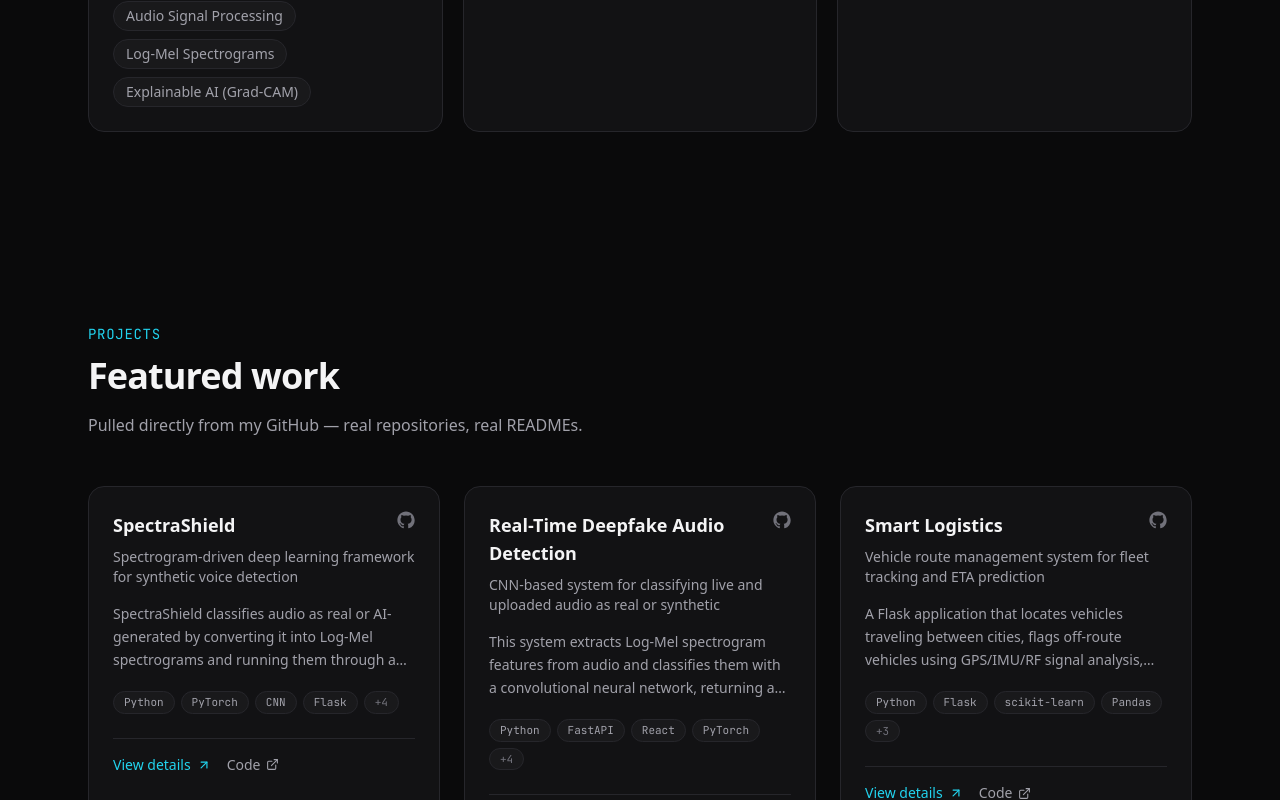
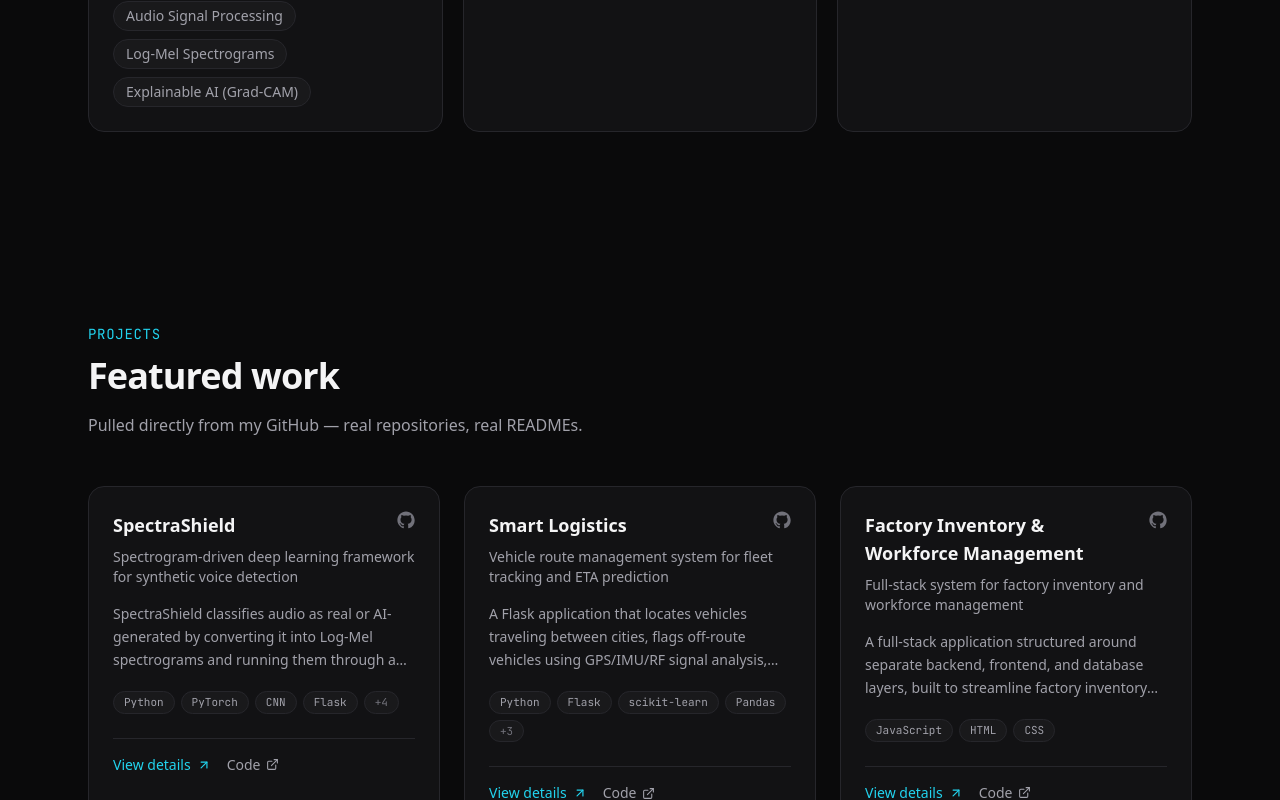
Before and after one commit to prakashss15/portfolio, a Next.js app: page / in a window 1280 px wide. Shown: the part 2000-2800 px from the top of the page. Built offline with nearby package versions, Linux system fonts and the light colour scheme.

Commit message:
Update education and projects

```diff
--- a/src/data/education.ts
+++ b/src/data/education.ts
@@ -10,7 +10,19 @@ export const education: EducationEntry[] = [
     institution: "Siddaganga Institute of Technology, Tumkur",
     degree: "B.E. in Computer Science & Engineering",
     duration: "2023 — 2027",
-    details: "Coursework spanning Data Structures & Algorithms, OOP, DBMS, Operating Systems and Computer Networks.",
+    details: "Coursework spanning Data Structures & Algorithms, OOP, DBMS, Operating Systems and Computer Networks. CGPA: 9.13 (Till 6th Semester)",
+  },
+  {
+    institution: "Govt PU College, Majalatti",
+    degree: "PUC",
+    duration: "2021 — 2023",
+    details: "Percentage: 91.33%",
+  },
+  {
+    institution: "C K High School, Examba, Belagavi",
+    degree: "SSLC",
+    duration: "2020 — 2021",
+    details: "Percentage: 98.40%",
   },
 ];
 
--- a/src/data/projects.ts
+++ b/src/data/projects.ts
@@ -41,28 +41,7 @@ export const projects: Project[] = [
     featured: true,
     note: "Built as part of a team project, extended from a shared team codebase.",
   },
-  {
-    slug: "mj-spectra-shield",
-    name: "Real-Time Deepfake Audio Detection",
-    subtitle: "CNN-based system for classifying live and uploaded audio as real or synthetic",
-    problem:
-      "Text-to-speech and voice-cloning technology can generate highly realistic synthetic audio, opening the door to impersonation, fraud, and misinformation — while most detection needs to work on both live streams and uploaded files, with results a person can actually trust.",
-    solution:
-      "This system extracts Log-Mel spectrogram features from audio and classifies them with a convolutional neural network, returning a confidence score alongside the real/fake verdict. It supports both live microphone input and pre-recorded file uploads, and pairs classification with explainability visualizations (Grad-CAM / saliency maps) so the decision isn't a black box.",
-    architecture:
-      "A React.js frontend communicates with a FastAPI backend that handles audio ingestion, preprocessing (librosa, NumPy, SciPy), spectrogram feature extraction, CNN inference, and explainability generation, returning a confidence-scored classification.",
-    tech: ["Python", "FastAPI", "React", "PyTorch", "CNN", "Librosa", "NumPy", "Grad-CAM"],
-    features: [
-      "Live microphone streaming and file-upload analysis",
-      "Log-Mel spectrogram feature extraction",
-      "Grad-CAM / saliency-based explainability",
-      "Confidence-scored real/fake classification",
-    ],
-    learned:
-      "This project reinforced the same audio-ML pipeline from a different angle — a FastAPI backend instead of Flask, and a stronger focus on presenting model confidence and explainability to the end user.",
-    github: "https://github.com/prakashss15/MJ-Spectra-Sheild",
-    featured: true,
-  },
+
   {
     slug: "smart-logistics",
     name: "Smart Logistics",
@@ -118,19 +97,7 @@ export const projects: Project[] = [
     github: "https://github.com/prakashss15/Online-Quiz-System",
     featured: true,
   },
-  {
-    slug: "industrial-anomaly-detection",
-    name: "Industrial Anomaly Detection",
-    subtitle: "AI-integrated framework for industrial machine accident prediction",
-    problem:
-      "Manufacturing environments benefit from catching equipment anomalies before they turn into accidents or downtime.",
-    solution:
-      "An AI-integrated framework aimed at predicting industrial machine accidents using machine learning models, applied to manufacturing environments.",
-    tech: ["Machine Learning", "HTML"],
-    features: ["ML-based anomaly/accident prediction for industrial machinery"],
-    github: "https://github.com/prakashss15/industrial-anamoly-detection",
-    featured: false,
-  },
+
 ];
 
 export const featuredProjects = projects.filter((p) => p.featured);
```
